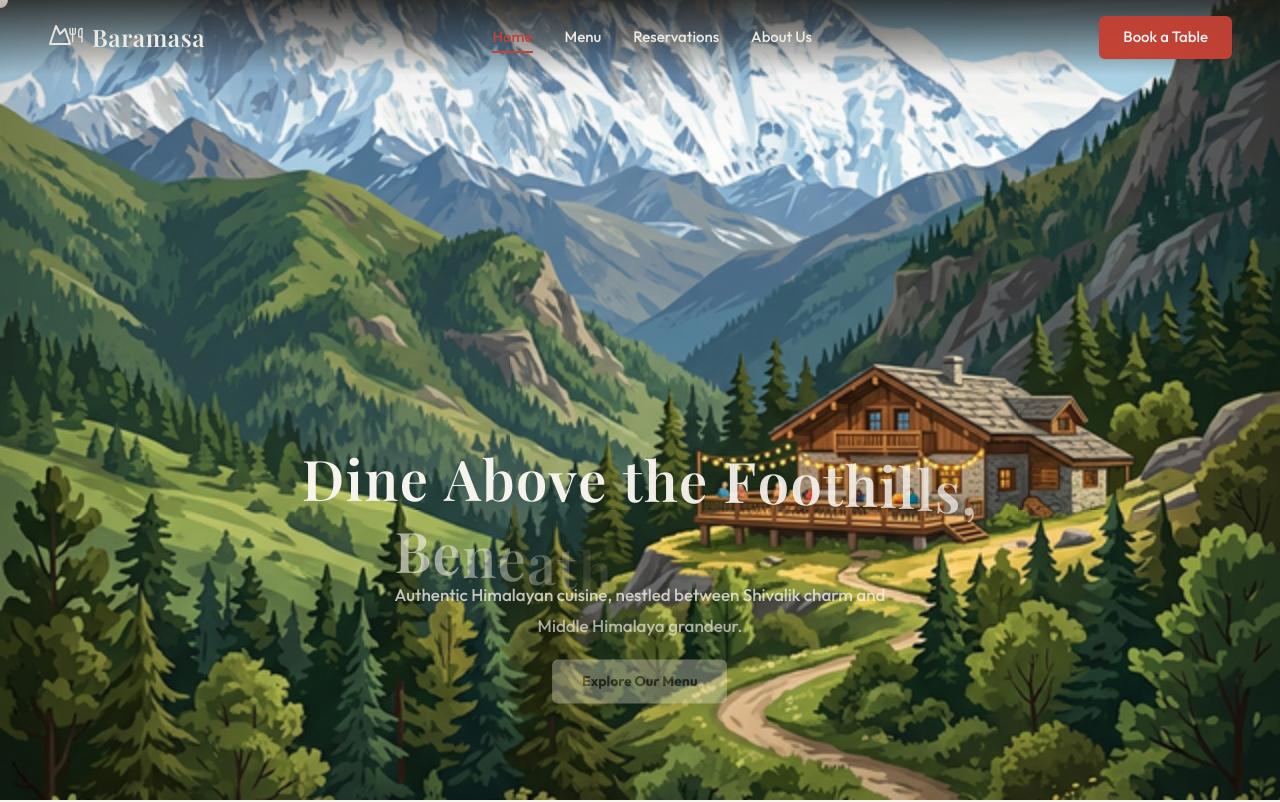
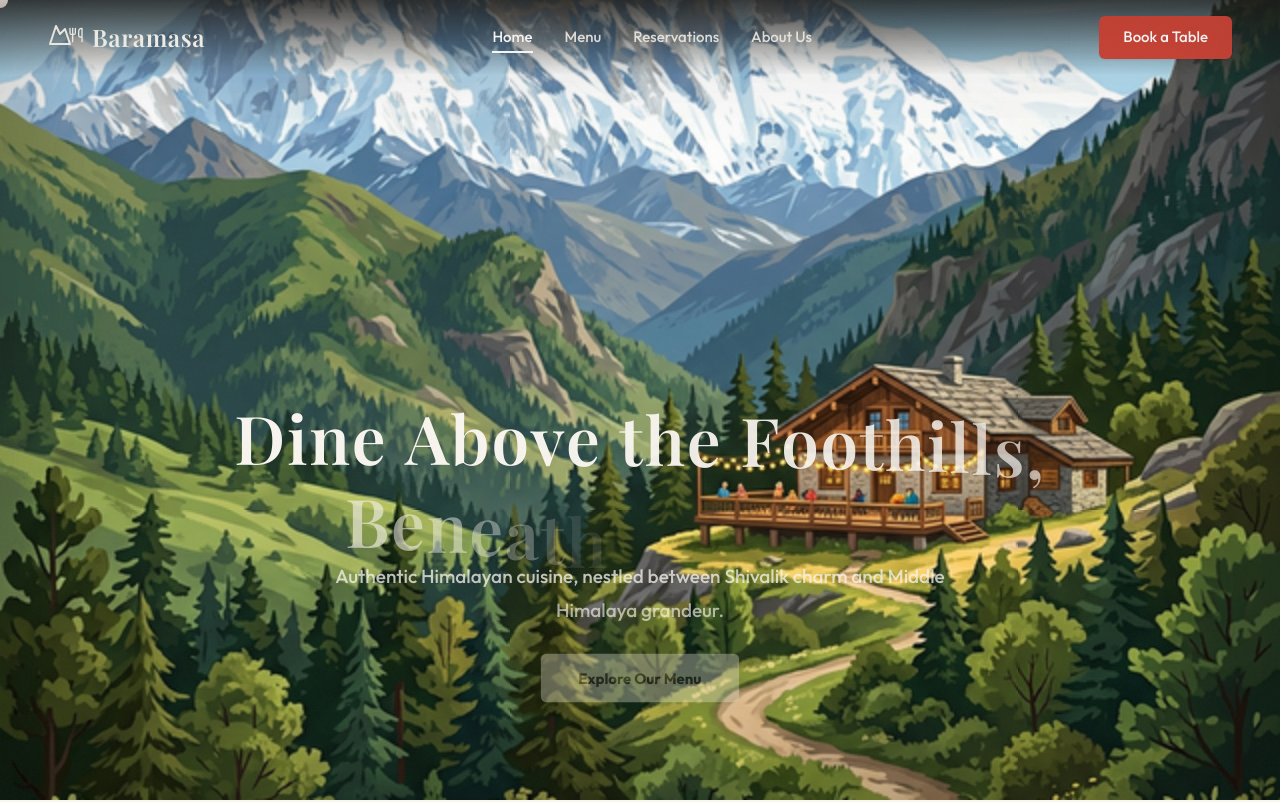
Before and after one commit to Nitik001/Baramasa, a React (Vite) app: page / in a window 1280 px wide. Shown: the top 802 px of the page. Built offline with nearby package versions, Linux system fonts and the light colour scheme; a web font is replaced by a local one.

Commit message:
feat: perfect hero section layout and colors to match 2nd mockup

```diff
--- a/src/App.jsx
+++ b/src/App.jsx
@@ -87,13 +87,13 @@ const Navbar = () => {
                 Baramasa
             </div>
             <div className="hidden md:flex items-center gap-8 font-modern text-[15px] font-medium text-[#F9F6F0]">
-                <a href="#" className="relative text-[#CB4335] transition-colors duration-300 group">
+                <a href="#" className="relative text-white transition-colors duration-300 group">
                     Home
-                    <span className="absolute -bottom-1 left-0 w-full h-[2px] bg-[#CB4335]"></span>
+                    <span className="absolute -bottom-1 left-0 w-full h-[2px] bg-white"></span>
                 </a>
-                <a href="#menu" className="hover:text-[#CB4335] transition-colors duration-300">Menu</a>
-                <a href="#location" className="hover:text-[#CB4335] transition-colors duration-300">Reservations</a>
-                <a href="#story" className="hover:text-[#CB4335] transition-colors duration-300">About Us</a>
+                <a href="#menu" className="text-[#F9F6F0]/90 hover:text-white transition-colors duration-300">Menu</a>
+                <a href="#location" className="text-[#F9F6F0]/90 hover:text-white transition-colors duration-300">Reservations</a>
+                <a href="#story" className="text-[#F9F6F0]/90 hover:text-white transition-colors duration-300">About Us</a>
             </div>
             <button className="bg-[#CB4335] hover:bg-[#B03A2E] text-white text-[15px] font-medium px-6 py-2.5 rounded-md transition-colors shadow-sm hidden sm:block">
                 Book a Table
@@ -322,13 +322,13 @@ const Hero = ({ isPreloaderFinished }) => {
 
             {/* Overlay Text aligned bottom center */}
             <div className="relative z-20 w-full max-w-4xl mx-auto flex flex-col items-center text-center px-6">
-                <h1 className="hero-title-split font-display font-semibold tracking-wide text-[2.5rem] md:text-5xl lg:text-[3.5rem] text-[#F9F6F0] leading-[1.1] mb-4">
+                <h1 className="hero-title-split font-display font-semibold tracking-wide text-[2.5rem] md:text-5xl lg:text-[4.2rem] text-[#F9F6F0] leading-[1.1] mb-5">
                     Dine Above the Foothills,<br />Beneath the Peaks
                 </h1>
-                <p className="hero-subtitle-split font-modern text-[#F9F6F0]/90 text-sm md:text-[17px] max-w-lg leading-relaxed mb-6 font-medium">
+                <p className="hero-subtitle-split font-modern text-[#F9F6F0]/90 text-base md:text-[19px] max-w-2xl leading-relaxed mb-8 font-medium">
                     Authentic Himalayan cuisine, nestled between Shivalik charm and Middle Himalaya grandeur.
                 </p>
-                <a href="#menu" className="hero-btn bg-[#F0EAD6] text-[#3C2D23] hover:bg-[#E8DFBF] transition-colors text-[15px] font-modern font-bold px-8 py-3 rounded-md shadow-lg inline-block">
+                <a href="#menu" className="hero-btn bg-[#F0EAD6] text-[#3C2D23] hover:bg-[#E8DFBF] transition-colors text-[16px] font-modern font-bold px-10 py-3.5 rounded-md shadow-lg inline-block">
                     Explore Our Menu
                 </a>
             </div>
@@ -351,7 +351,7 @@ const Hero = ({ isPreloaderFinished }) => {
                 </div>
                 <div className="flex items-center gap-6">
                     <span className="hidden sm:inline">Contact info</span>
-                    <span>baramasa.in</span>
+                    <span>prrrestaurants.com</span>
                 </div>
             </div>
         </section>
```
